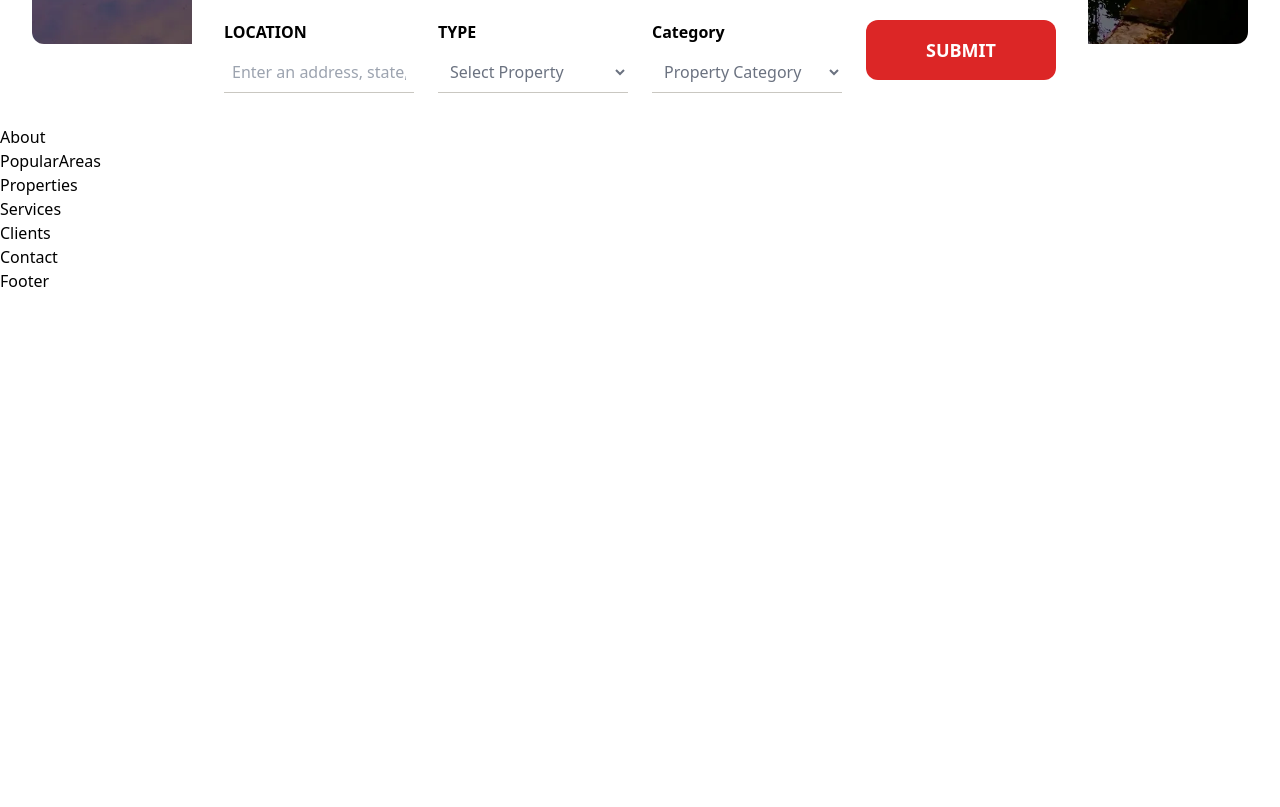
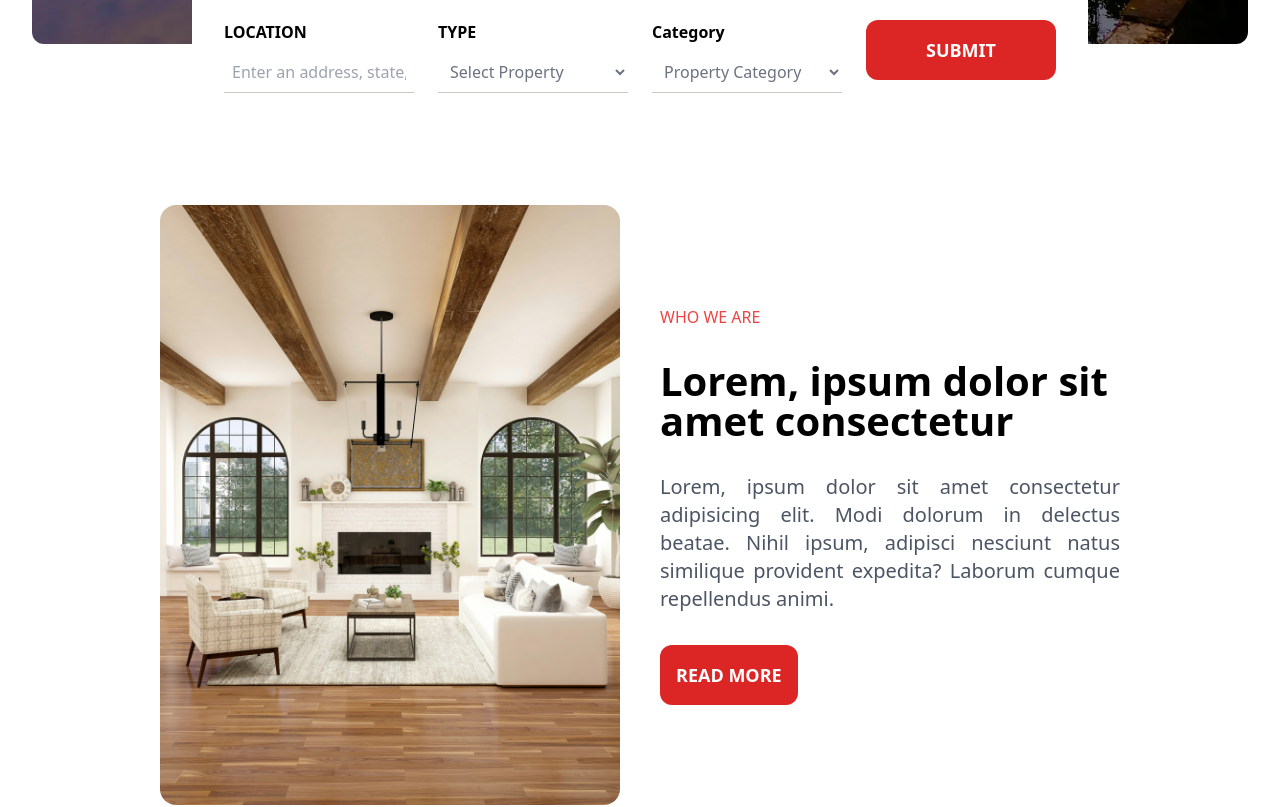
Before and after one commit to adarsh9523v/Real-Estate-Website, a React (Vite) app: page / in a window 1280 px wide. Shown: the part 580-1387 px from the top of the page. Before the commit the page ends 873 px from the top, so only its background shows below. Built offline with nearby package versions, Linux system fonts and the light colour scheme.

Commit message:
added About Us section

```diff
--- a/src/sections/About.jsx
+++ b/src/sections/About.jsx
@@ -1,9 +1,63 @@
-import React from 'react'
+import React, { useEffect } from "react";
+import aboutimg from "../assets/images/about.jpg";
+import { useDarkMode } from "../components/DarkModeContext";
+import AOS from "aos";
+import "aos/dist/aos.css";
 
 const About = () => {
+  useEffect(() => {
+    AOS.init({
+      offset: 200,
+      duration: 500,
+      easing: "ease-in-sine",
+      delay: 80,
+    });
+  }, []);
+
+  const { darkMode, toggleDarkMode } = useDarkMode();
+
   return (
-    <div>About</div>
-  )
-}
+    <section
+      id="about"
+      className={`${
+        darkMode ? "dark bg-black" : "light bg-transparent"
+      } w-full m-auto lg:px-40 px-10 py-20 grid lg:grid-cols-2 grid-cols-1 justify-center items-center gap-10`}
+    >
+      <div>
+        <img
+          data-aos="zoom-in"
+          src={aboutimg}
+          alt="about image"
+          className="rounded-2xl lg:w-[500px] lg:h-[600px]"
+        />
+      </div>
 
-export default About
+      <div className="flex flex-col justify-center items-start gap-8">
+        <h1 data-aos="zoom-in" className="text-red-500 dark:text-white">
+          WHO WE ARE
+        </h1>
+        <h1
+          data-aos="zoom-in"
+          data-aos-delay="200"
+          className="text-black text-[40px] font-semibold leading-10 dark:text-white"
+        >
+          Lorem, ipsum dolor sit amet consectetur
+        </h1>
+        <p
+          data-aos="zoom-in"
+          data-aos-delay="400"
+          className="text-xl text-gray-600 dark:text-white text-justify"
+        >
+          Lorem, ipsum dolor sit amet consectetur adipisicing elit. Modi dolorum
+          in delectus beatae. Nihil ipsum, adipisci nesciunt natus similique
+          provident expedita? Laborum cumque repellendus animi.
+        </p>
+        <button className="bg-red-600 dark:bg-red-700 hover:bg-black dark:hover:bg-white dark:text-black text-lg p-4 text-white font-semibold rounded-xl cursor-pointer transform hover:scale-110 transition-transform duration-300">
+              READ MORE
+            </button>
+      </div>
+    </section>
+  );
+};
+
+export default About;
```
Also changed, not shown: src/App.jsx (line endings or trailing spaces).
